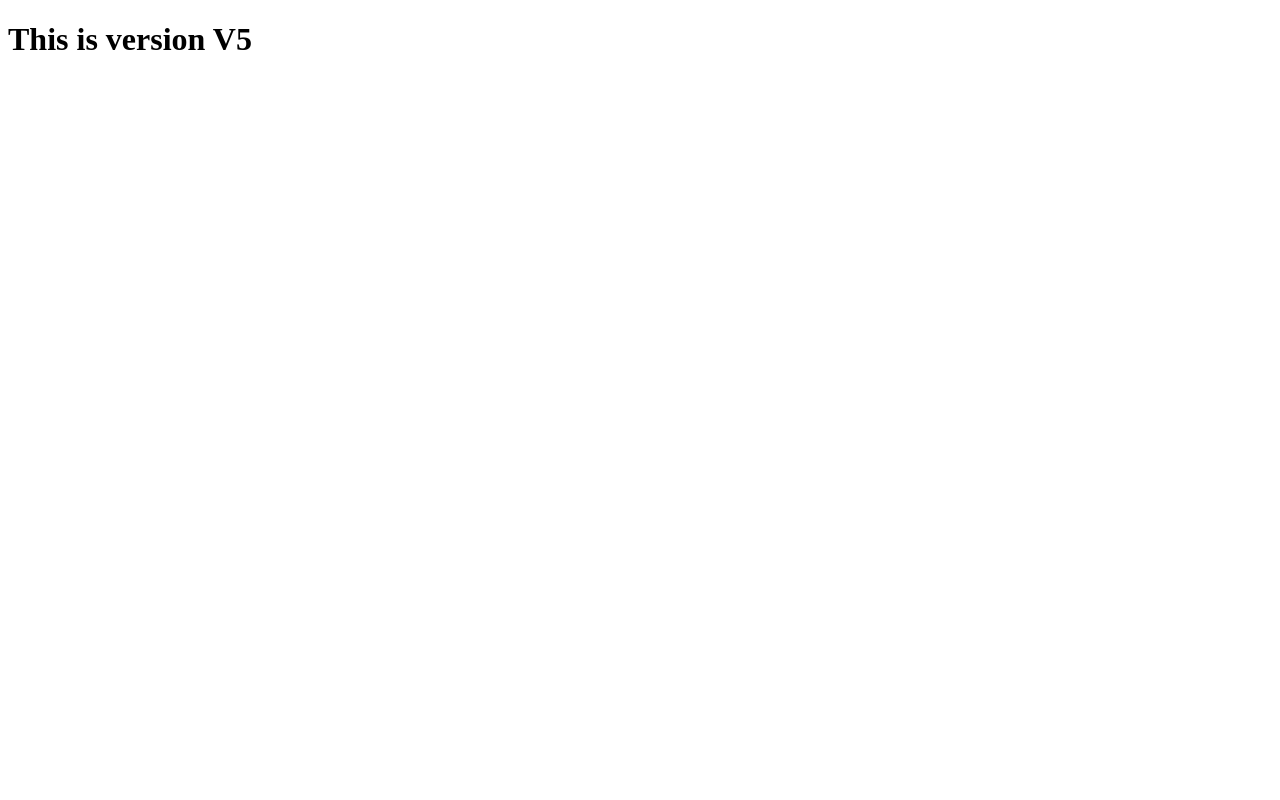
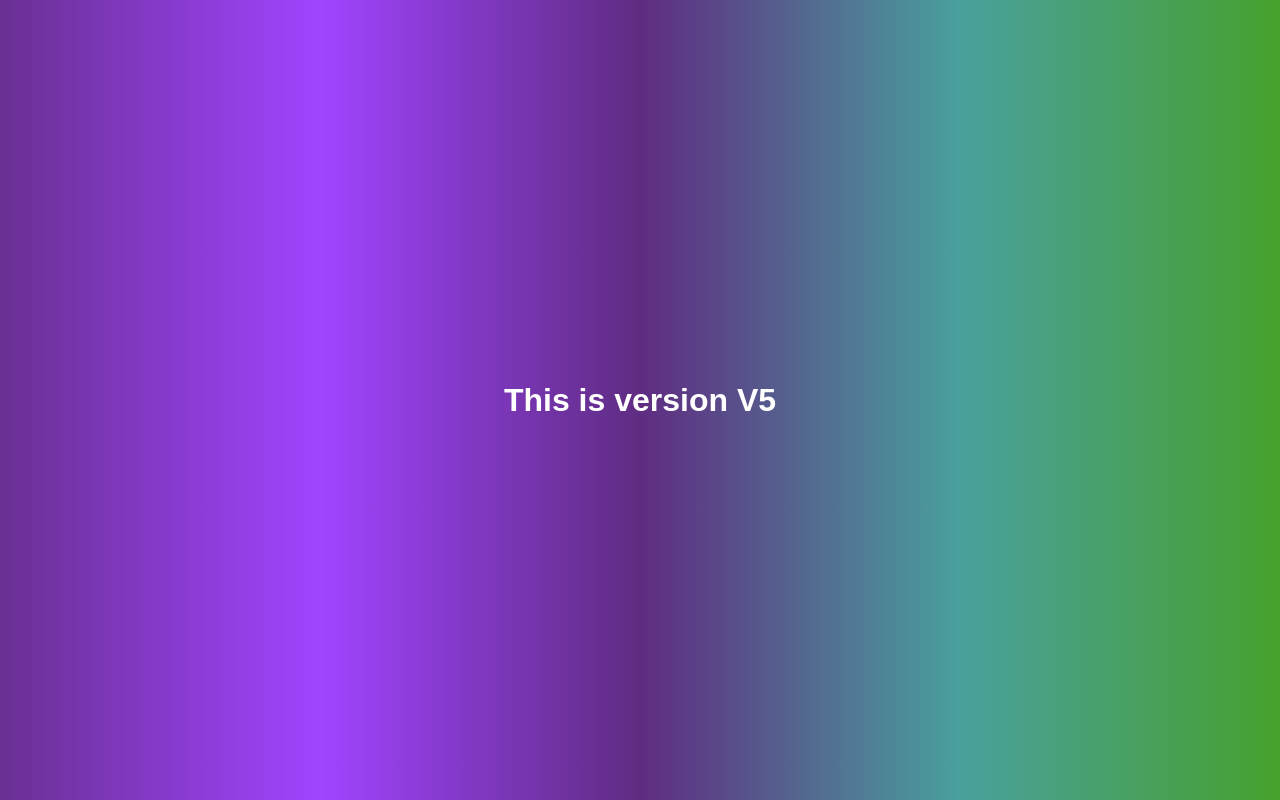
Before and after one commit to AbhineetMahajan/myrepo, a plain HTML site: page index.html in a window 1280 px wide. Drawn offline with Linux system fonts and the light colour scheme.

Commit message:
Added Design

```diff
--- a/index.html
+++ b/index.html
@@ -3,6 +3,7 @@
 <head>
     <meta charset="UTF-8">
     <meta name="viewport" content="width=device-width, initial-scale=1.0">
+    <link rel="stylesheet" href="style.css">
     <title>Git</title>
 </head>
 <body>
--- /dev/null
+++ b/style.css
@@ -0,0 +1,28 @@
+/* styles.css */
+body {
+    /* Set a gradient background from purple to teal */
+    background: linear-gradient(to right, #6a3093, #a044ff, #5f2c82, #49a09d,  #46a12d);
+    font-family: Arial, sans-serif;
+    /* Sets a clean, modern font for the body text */
+    color: white;
+    /* Sets the text color to white for better contrast */
+    margin: 0;
+    /* Removes default margin */
+    padding: 0;
+    /* Removes default padding */
+    display: flex;
+    /* Enables flexbox layout */
+    justify-content: center;
+    /* Centers content horizontally */
+    align-items: center;
+    /* Centers content vertically */
+    height: 100vh;
+    /* Makes the body take the full height of the viewport */
+}
+
+h1 {
+    font-size: 2em;
+    /* Sets the size of the header text */
+    text-align: center;
+    /* Centers the header text */
+}
```
